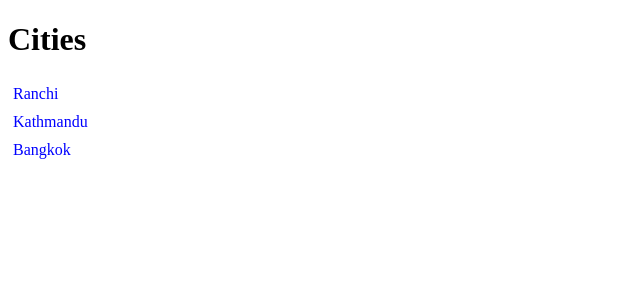
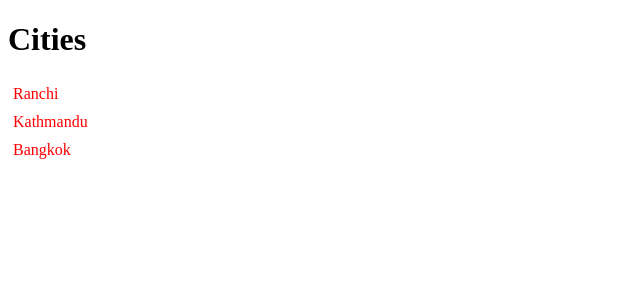
Before and after one commit to mayankgupta804/react-app, a React (Vite) app: page / in a window 1280 px wide. Shown: the top 300 px of the page, without its empty margins (0-640 px from the left). Built offline with nearby package versions, Linux system fonts and the light colour scheme.

Commit message:
Change font color to make font visible

```diff
--- a/src/components/ListGroup/ListGroup.tsx
+++ b/src/components/ListGroup/ListGroup.tsx
@@ -4,7 +4,7 @@ import styled from "styled-components";
 const List = styled.ul`
   list-style: none;
   padding: 0;
-  color: blue;
+  color: red;
 `;
 
 interface ListItemProps {
@@ -32,7 +32,7 @@ function ListGroup({ items, heading, onSelectItem }: Props) {
       <List>
         {items.map((item, index) => (
           <ListItem
-            active={selectedIndex === index}
+            active={index === selectedIndex}
             className={
               selectedIndex === index
                 ? "list-group-item active"
```
